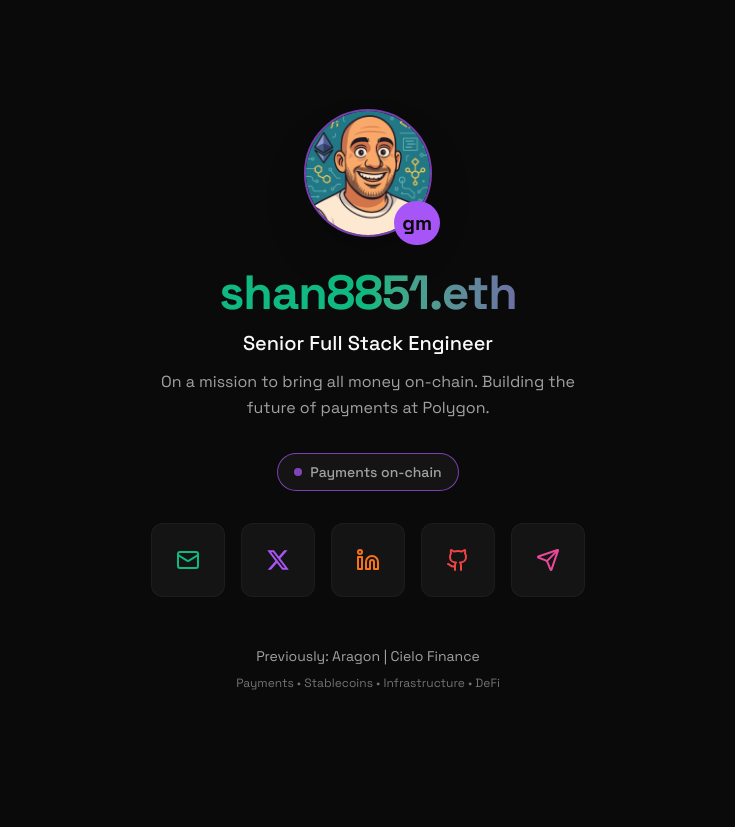
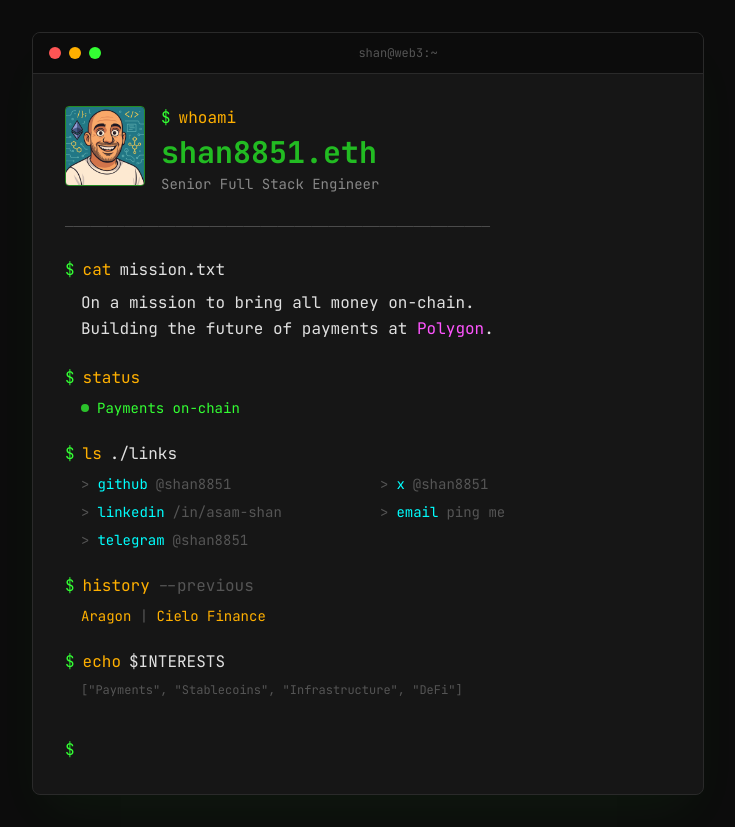
Before and after one commit to shan8851/shan_site, a Next.js app: page / in a window 1280 px wide. Shown: the whole page, without its empty margins (272-1007 px from the left). Before the commit the page ends 800 px from the top, so only its background shows below. Built offline with nearby package versions, Linux system fonts and the light colour scheme.

Commit message:
update site

```diff
--- a/app/global.css
+++ b/app/global.css
@@ -1,26 +1,34 @@
 @import 'tailwindcss';
 
 @theme {
-  --color-background: #0a0a0a;
-  --color-surface: #141414;
-  --color-border: #262626;
-  --color-text: #fafafa;
-  --color-textSecondary: #a1a1a1;
-  --color-textTertiary: #737373;
-  --color-green: #10b981;
-  --color-emerald-400: #34d399;
-  --color-red: #ef4444;
-  --color-orange: #f97316;
-  --color-yellow: #eab308;
-  --color-purple: #a855f7;
-  --color-pink: #ec4899;
+  --color-background: #0c0c0c;
+  --color-surface: #161616;
+  --color-border: #2a2a2a;
+  --color-text: #e0e0e0;
+  --color-textSecondary: #888888;
+  --color-textTertiary: #555555;
 
-  --font-family-sans: var(--font-sans), ui-sans-serif, system-ui, sans-serif;
+  /* Terminal palette */
+  --color-green: #33ff33;
+  --color-greenMuted: #22bb22;
+  --color-amber: #ffb000;
+  --color-amberMuted: #cc8800;
+  --color-cyan: #00ffff;
+  --color-red: #ff5555;
+  --color-magenta: #ff55ff;
+
+  /* Legacy colors for compatibility */
+  --color-orange: #ffb000;
+  --color-yellow: #ffff55;
+  --color-purple: #ff55ff;
+  --color-pink: #ff55ff;
+
+  --font-family-mono: var(--font-mono), ui-monospace, 'Cascadia Code', 'Source Code Pro', Menlo, Consolas, monospace;
 }
 
 ::selection {
-  background-color: #47a3f3;
-  color: #fefefe;
+  background-color: #33ff33;
+  color: #0c0c0c;
 }
 
 :root {
@@ -69,7 +77,7 @@
 }
 
 .prose a {
-  @apply underline transition-all decoration-textSecondary underline-offset-2 decoration-[0.1em] text-purple hover:text-green;
+  @apply underline transition-all decoration-textSecondary underline-offset-2 decoration-[0.1em] text-cyan hover:text-green;
 }
 
 .prose .anchor:after {
@@ -113,11 +121,11 @@
 }
 
 .prose h2 {
-  @apply text-xl font-medium tracking-tight mt-6 mb-2 text-orange;
+  @apply text-xl font-medium tracking-tight mt-6 mb-2 text-amber;
 }
 
 .prose h3 {
-  @apply text-lg font-medium tracking-tight mt-6 mb-2 text-yellow;
+  @apply text-lg font-medium tracking-tight mt-6 mb-2 text-cyan;
 }
 
 .prose h4 {
@@ -169,3 +177,30 @@
 .title {
   text-wrap: balance;
 }
+
+/* Terminal cursor blink */
+@keyframes blink {
+  0%, 50% { opacity: 1; }
+  51%, 100% { opacity: 0; }
+}
+
+.cursor-blink {
+  animation: blink 1s step-end infinite;
+}
+
+/* Scanline effect */
+.scanlines {
+  background: repeating-linear-gradient(
+    0deg,
+    rgba(0, 0, 0, 0.15),
+    rgba(0, 0, 0, 0.15) 1px,
+    transparent 1px,
+    transparent 2px
+  );
+  pointer-events: none;
+}
+
+/* Terminal glow effect */
+.terminal-glow {
+  text-shadow: 0 0 5px currentColor, 0 0 10px currentColor;
+}
--- a/app/layout.tsx
+++ b/app/layout.tsx
@@ -1,7 +1,7 @@
 import './global.css';
 import { Analytics } from '@vercel/analytics/react';
 import { SpeedInsights } from '@vercel/speed-insights/next';
-import { Space_Grotesk } from 'next/font/google';
+import { JetBrains_Mono } from 'next/font/google';
 
 import type { Metadata } from 'next';
 import { baseUrl } from './sitemap';
@@ -39,9 +39,9 @@
   },
 };
 
-const spaceGrotesk = Space_Grotesk({
+const jetbrainsMono = JetBrains_Mono({
   subsets: ['latin'],
-  variable: '--font-sans',
+  variable: '--font-mono',
   weight: ['400', '500', '700'],
 });
 
@@ -51,8 +51,8 @@
   children: React.ReactNode;
 }) {
   return (
-    <html lang="en" className={spaceGrotesk.variable}>
-      <body className="bg-background text-text antialiased font-sans min-h-screen">
+    <html lang="en" className={jetbrainsMono.variable}>
+      <body className="bg-background text-text antialiased font-mono min-h-screen">
         {children}
         <Analytics />
         <SpeedInsights />
--- a/app/page.tsx
+++ b/app/page.tsx
@@ -6,111 +6,184 @@
   EMAIL_URL,
   TELEGRAM_URL,
 } from 'app/constants';
-import {
-  LuMail,
-  LuGithub,
-  LuLinkedin,
-  LuTwitter,
-  LuSend,
-} from 'react-icons/lu';
-import { FaXTwitter } from 'react-icons/fa6';
 
-export default function Home() {
+const Home = () => {
   return (
-    <div className="min-h-screen flex items-center justify-center px-6">
-      <div className="max-w-2xl w-full flex flex-col items-center gap-8 py-12">
-        {/* Avatar */}
-        <div className="relative">
+    <div className="min-h-screen flex items-center justify-center p-4 md:p-8">
+      {/* Terminal Window */}
+      <div className="w-full max-w-2xl bg-surface border border-border rounded-lg overflow-hidden shadow-2xl shadow-green/5">
+        {/* Terminal Title Bar */}
+        <div className="flex items-center gap-2 px-4 py-3 bg-background border-b border-border">
+          <div className="flex gap-2">
+            <div className="w-3 h-3 rounded-full bg-red" />
+            <div className="w-3 h-3 rounded-full bg-amber" />
+            <div className="w-3 h-3 rounded-full bg-green" />
+          </div>
+          <span className="flex-1 text-center text-xs text-textTertiary">
+            shan@web3:~
+          </span>
+        </div>
+
+        {/* Terminal Content */}
+        <div className="p-6 md:p-8 space-y-6">
+          {/* Header with avatar */}
+          <div className="flex items-start gap-4">
             <Image
-            className="rounded-full w-32 h-32 border-2 border-purple/70 shadow-2xl"
+              className="rounded border border-green/50 w-16 h-16 md:w-20 md:h-20"
               src="/avatar.png"
               alt="avatar"
-            height={128}
-            width={128}
+              height={80}
+              width={80}
             />
-          <div className="absolute -bottom-2 -right-2 bg-purple text-background rounded-full p-2">
-            <span className="text-xl font-bold">gm</span>
+            <div className="flex-1 space-y-1">
+              <div className="flex items-center gap-2">
+                <span className="text-green">$</span>
+                <span className="text-amber">whoami</span>
+              </div>
+              <h1 className="text-2xl md:text-3xl font-bold text-greenMuted">
+                shan8851.eth
+              </h1>
+              <p className="text-sm text-textSecondary">
+                Senior Full Stack Engineer
+              </p>
             </div>
           </div>
 
-        {/* Name & Title */}
-        <div className="text-center space-y-3">
-          <h1 className="text-5xl font-extrabold bg-gradient-to-r from-green via-green to-purple/70 bg-clip-text text-transparent tracking-tight">
-            shan8851.eth
-          </h1>
-          <p className="text-xl font-medium text-text">
-            Senior Full Stack Engineer
-          </p>
-          <p className="text-base text-textSecondary max-w-md mx-auto leading-relaxed">
-            On a mission to bring all money on-chain. Building the future of
-            payments at Polygon.
+          {/* Divider */}
+          <div className="text-textTertiary text-xs">
+            {'─'.repeat(50)}
+          </div>
+
+          {/* Bio */}
+          <div className="space-y-2">
+            <div className="flex items-center gap-2">
+              <span className="text-green">$</span>
+              <span className="text-amber">cat</span>
+              <span className="text-text">mission.txt</span>
+            </div>
+            <p className="text-text pl-4 leading-relaxed">
+              On a mission to bring all money on-chain.
+              <br />
+              Building the future of payments at{' '}
+              <span className="text-magenta">Polygon</span>.
             </p>
           </div>
 
-        {/* Status Badge */}
-        <div className="flex items-center gap-2 px-4 py-2 rounded-full bg-surface border border-purple/70">
-          <div className="w-2 h-2 bg-purple rounded-full animate-pulse"></div>
-          <span className="text-sm font-medium text-textSecondary">
-            Payments on-chain
-          </span>
+          {/* Status */}
+          <div className="space-y-2">
+            <div className="flex items-center gap-2">
+              <span className="text-green">$</span>
+              <span className="text-amber">status</span>
+            </div>
+            <div className="flex items-center gap-2 pl-4">
+              <span className="w-2 h-2 bg-green rounded-full animate-pulse" />
+              <span className="text-green text-sm">Payments on-chain</span>
+            </div>
           </div>
 
-        {/* Social Links */}
-        <div className="flex flex-wrap justify-center gap-4 w-full max-w-md">
+          {/* Links */}
+          <div className="space-y-2">
+            <div className="flex items-center gap-2">
+              <span className="text-green">$</span>
+              <span className="text-amber">ls</span>
+              <span className="text-text">./links</span>
+            </div>
+            <div className="grid grid-cols-1 md:grid-cols-2 gap-2 pl-4">
               <a
-            href={EMAIL_URL}
-            className="group flex flex-col items-center gap-3 p-3 md:p-6 rounded-xl bg-surface border border-border/50 hover:border-green/30 hover:bg-surface/80 hover:shadow-[0_0_20px_rgba(16,185,129,0.15)] transition-all hover:scale-105 "
+                href={GITHUB_URL}
+                target="_blank"
+                rel="noopener noreferrer"
+                className="group flex items-center gap-2 text-sm hover:text-green transition-colors"
               >
-            <LuMail className="text-2xl text-green" />
+                <span className="text-textTertiary">{'>'}</span>
+                <span className="text-cyan group-hover:text-green">github</span>
+                <span className="text-textTertiary group-hover:text-textSecondary">
+                  @shan8851
+                </span>
               </a>
-
               <a
                 href={TWITTER_URL}
                 target="_blank"
                 rel="noopener noreferrer"
-            className="group flex flex-col items-center gap-3 p-3 md:p-6 rounded-xl bg-surface border border-border/50 hover:border-purple/30 hover:bg-surface/80 hover:shadow-[0_0_20px_rgba(168,85,247,0.15)] transition-all hover:scale-105 "
+                className="group flex items-center gap-2 text-sm hover:text-green transition-colors"
               >
-            <FaXTwitter className="text-2xl text-purple" />
+                <span className="text-textTertiary">{'>'}</span>
+                <span className="text-cyan group-hover:text-green">x</span>
+                <span className="text-textTertiary group-hover:text-textSecondary">
+                  @shan8851
+                </span>
               </a>
-
               <a
                 href={LINKEDIN_URL}
                 target="_blank"
                 rel="noopener noreferrer"
-            className="group flex flex-col items-center gap-3 p-3 md:p-6 rounded-xl bg-surface border border-border/50 hover:border-orange/30 hover:bg-surface/80 hover:shadow-[0_0_20px_rgba(249,115,22,0.15)] transition-all hover:scale-105 "
+                className="group flex items-center gap-2 text-sm hover:text-green transition-colors"
               >
-            <LuLinkedin className="text-2xl text-orange" />
+                <span className="text-textTertiary">{'>'}</span>
+                <span className="text-cyan group-hover:text-green">linkedin</span>
+                <span className="text-textTertiary group-hover:text-textSecondary">
+                  /in/asam-shan
+                </span>
               </a>
-
               <a
-            href={GITHUB_URL}
-            target="_blank"
-            rel="noopener noreferrer"
-            className="group flex flex-col items-center gap-3 p-3 md:p-6 rounded-xl bg-surface border border-border/50 hover:border-red/30 hover:bg-surface/80 hover:shadow-[0_0_20px_rgba(239,68,68,0.15)] transition-all hover:scale-105 "
+                href={EMAIL_URL}
+                className="group flex items-center gap-2 text-sm hover:text-green transition-colors"
               >
-            <LuGithub className="text-2xl text-red" />
+                <span className="text-textTertiary">{'>'}</span>
+                <span className="text-cyan group-hover:text-green">email</span>
+                <span className="text-textTertiary group-hover:text-textSecondary">
+                  ping me
+                </span>
               </a>
-
               <a
                 href={TELEGRAM_URL}
                 target="_blank"
                 rel="noopener noreferrer"
-            className="group flex flex-col items-center gap-3 p-3 md:p-6 rounded-xl bg-surface border border-border/50 hover:border-pink/30 hover:bg-surface/80 hover:shadow-[0_0_20px_rgba(236,72,153,0.15)] transition-all hover:scale-105 "
+                className="group flex items-center gap-2 text-sm hover:text-green transition-colors"
               >
-            <LuSend className="text-2xl text-pink" />
+                <span className="text-textTertiary">{'>'}</span>
+                <span className="text-cyan group-hover:text-green">telegram</span>
+                <span className="text-textTertiary group-hover:text-textSecondary">
+                  @shan8851
+                </span>
               </a>
             </div>
+          </div>
 
-        {/* Quick Bio */}
-        <div className="text-center max-w-lg space-y-2 pt-4">
-          <p className="text-sm text-textSecondary leading-relaxed">
-            Previously: Aragon | Cielo Finance
-          </p>
-          <p className="text-xs text-textTertiary">
-            Payments • Stablecoins • Infrastructure • DeFi
-          </p>
+          {/* Experience */}
+          <div className="space-y-2">
+            <div className="flex items-center gap-2">
+              <span className="text-green">$</span>
+              <span className="text-amber">history</span>
+              <span className="text-textTertiary">--previous</span>
+            </div>
+            <div className="pl-4 text-sm text-textSecondary">
+              <span className="text-amber">Aragon</span>
+              <span className="text-textTertiary"> | </span>
+              <span className="text-amber">Cielo Finance</span>
+            </div>
+          </div>
+
+          {/* Tags */}
+          <div className="space-y-2">
+            <div className="flex items-center gap-2">
+              <span className="text-green">$</span>
+              <span className="text-amber">echo</span>
+              <span className="text-text">$INTERESTS</span>
+            </div>
+            <div className="pl-4 text-xs text-textTertiary">
+              [&quot;Payments&quot;, &quot;Stablecoins&quot;, &quot;Infrastructure&quot;, &quot;DeFi&quot;]
+            </div>
+          </div>
+
+          {/* Prompt */}
+          <div className="flex items-center gap-2 pt-4">
+            <span className="text-green">$</span>
+          </div>
         </div>
       </div>
     </div>
   );
-}
+};
+
+export default Home;
```
Lines whose indentation alone changed are shown as unchanged.
